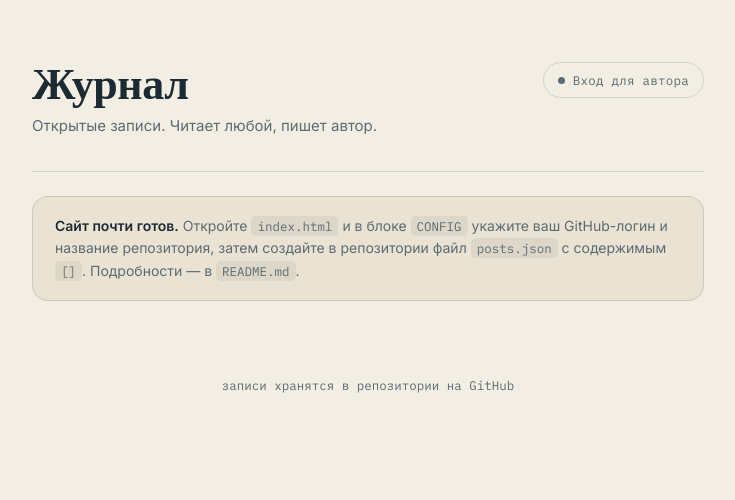
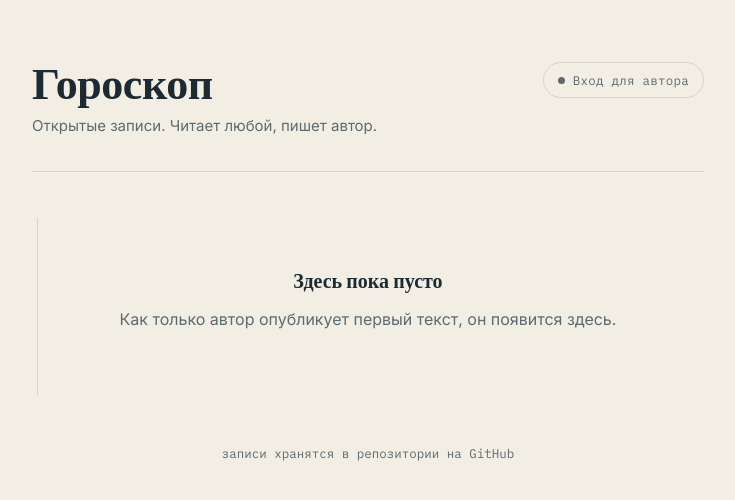
Before and after one commit to Fo2ya1min/gorodcop, a plain HTML site: page index.html in a window 1280 px wide. Shown: the whole page, without its empty margins (272-1007 px from the left). Drawn offline with Linux system fonts and the light colour scheme.

Commit message:
Update index.html

```diff
--- a/index.html
+++ b/index.html
@@ -452,11 +452,11 @@
    НАСТРОЙКА — поменяйте эти три поля под свой репозиторий
    ========================================================= */
 const CONFIG = {
-  owner: "YOUR_GITHUB_USERNAME",   // ваш логин на GitHub
-  repo: "YOUR_REPO_NAME",          // имя репозитория с этим сайтом
+  owner: "Fo2ya1min",   // ваш логин на GitHub
+  repo: "gorodcop",          // имя репозитория с этим сайтом
   branch: "main",                  // ветка (обычно main)
   postsPath: "posts.json",         // файл, где хранятся записи
-  siteTitle: "Журнал",             // заголовок сайта
+  siteTitle: "Гороскоп",             // заголовок сайта
   siteTagline: "Открытые записи. Читает любой, пишет автор."
 };
 /* ========================================================= */
```
